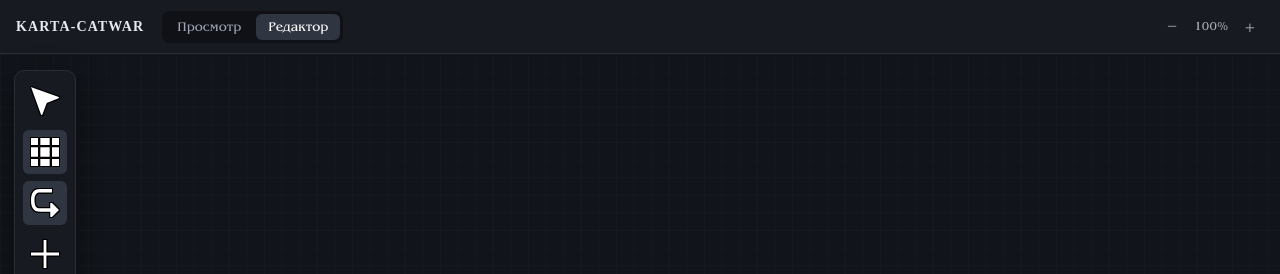
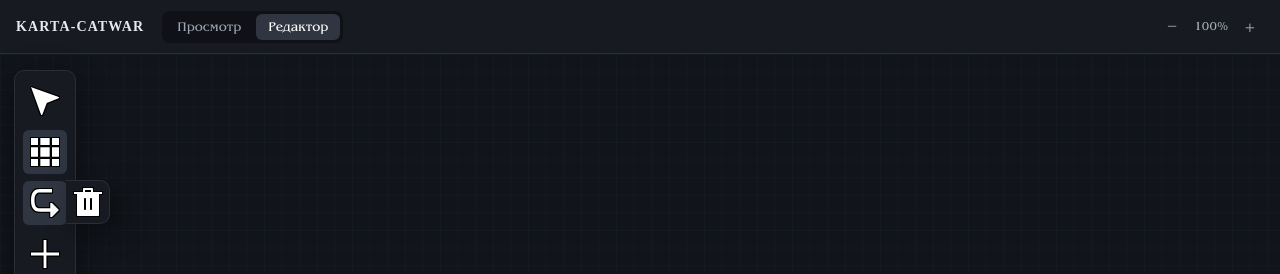
Before and after one commit to asiqut/KARTA-CATWAR, a React (Vite) app: page / in a window 1280 px wide. Both pictures are taken after a click on the button 45 px from the left and 203 px from the top of the page. Shown: the top 274 px of the page. Built offline with nearby package versions, Linux system fonts and the light colour scheme; a web font is replaced by a local one.

Commit message:
Keep transition delete tool reachable

```diff
--- a/src/App.tsx
+++ b/src/App.tsx
@@ -23,7 +23,7 @@ function connectorPath(a: { x: number; y: number }, b: { x: number; y: number },
 
 export function App() {
   const [mode, setMode] = useState<'viewer' | 'editor'>('editor'), [locations, setLocations] = useState(initialLocations), [connectors, setConnectors] = useState(initialConnectors)
-  const [selected, setSelected] = useState<string | null>(null), [hoveredTransition, setHoveredTransition] = useState<ConnectorEndpoint | null>(null), [connectionStart, setConnectionStart] = useState<ConnectorEndpoint | null>(null), [zoom, setZoom] = useState(1), [snapToGrid, setSnapToGrid] = useState(true), [connectionMode, setConnectionMode] = useState(false), [deleteConnectionMode, setDeleteConnectionMode] = useState(false), [hoveredConnectionTool, setHoveredConnectionTool] = useState(false)
+  const [selected, setSelected] = useState<string | null>(null), [hoveredTransition, setHoveredTransition] = useState<ConnectorEndpoint | null>(null), [connectionStart, setConnectionStart] = useState<ConnectorEndpoint | null>(null), [zoom, setZoom] = useState(1), [snapToGrid, setSnapToGrid] = useState(true), [connectionMode, setConnectionMode] = useState(false), [deleteConnectionMode, setDeleteConnectionMode] = useState(false)
   const dragging = useRef<{ id: string; startX: number; startY: number; x: number; y: number; size: number } | null>(null)
   const locationMap = useMemo(() => new Map(locations.map((item) => [item.id, item])), [locations])
   const connectedTransitions = useMemo(() => { const result = new Set<string>(); connectors.forEach((connector) => { result.add(`${connector.from.locationId}:${connector.from.transitionId}`); result.add(`${connector.to.locationId}:${connector.to.transitionId}`) }); return result }, [connectors])
@@ -45,8 +45,8 @@ export function App() {
 
   return <div className="app">
     <header className="topbar"><div className="brand">KARTA-CATWAR</div><div className="mode-switch"><button className={mode === 'viewer' ? 'active' : ''} onClick={() => { setMode('viewer'); setConnectionMode(false); setDeleteConnectionMode(false); setConnectionStart(null) }}>Просмотр</button><button className={mode === 'editor' ? 'active' : ''} onClick={() => setMode('editor')}>Редактор</button></div><div className="top-actions"><button onClick={() => setZoom((v) => Math.max(0.4, v - 0.1))}>−</button><span>{Math.round(zoom * 100)}%</span><button onClick={() => setZoom((v) => Math.min(2, v + 0.1))}>+</button></div></header>
-    <aside className="toolbar"><button title="Выбор" className={!connectionMode ? 'active-tool' : ''} onClick={() => { setConnectionMode(false); setDeleteConnectionMode(false); setConnectionStart(null) }}><img src="/KARTA-CATWAR/icons/cursor.svg" alt="" /></button>{mode === 'editor' && <><button title="Привязка к сетке" className={snapToGrid ? 'active-tool' : ''} onClick={() => setSnapToGrid((v) => !v)}><img src="/KARTA-CATWAR/icons/grid.svg" alt="" /></button><button title="Режим переходов" className={connectionMode ? 'active-tool' : ''} onMouseEnter={() => setHoveredConnectionTool(true)} onMouseLeave={() => setHoveredConnectionTool(false)} onClick={toggleConnectionMode}><img src="/KARTA-CATWAR/icons/arrow.svg" alt="" /></button><button title="Добавить локацию" onClick={addLocation}><img src="/KARTA-CATWAR/icons/add-location.svg" alt="" /></button><button title="Удалить выбранное" onClick={deleteSelected}><img src="/KARTA-CATWAR/icons/delete-location.svg" alt="" /></button></>}</aside>
-    {mode === 'editor' && connectionMode && hoveredConnectionTool && <aside className="transition-tools" onMouseEnter={() => setHoveredConnectionTool(true)} onMouseLeave={() => setHoveredConnectionTool(false)}><button title="Удаление переходов" className={deleteConnectionMode ? 'active-tool' : ''} onClick={() => { setDeleteConnectionMode(true); setConnectionStart(null) }}><img src="/KARTA-CATWAR/icons/delete-location.svg" alt="" /></button></aside>}
+    <aside className="toolbar"><button title="Выбор" className={!connectionMode ? 'active-tool' : ''} onClick={() => { setConnectionMode(false); setDeleteConnectionMode(false); setConnectionStart(null) }}><img src="/KARTA-CATWAR/icons/cursor.svg" alt="" /></button>{mode === 'editor' && <><button title="Привязка к сетке" className={snapToGrid ? 'active-tool' : ''} onClick={() => setSnapToGrid((v) => !v)}><img src="/KARTA-CATWAR/icons/grid.svg" alt="" /></button><button title="Режим переходов" className={connectionMode ? 'active-tool' : ''} onClick={toggleConnectionMode}><img src="/KARTA-CATWAR/icons/arrow.svg" alt="" /></button><button title="Добавить локацию" onClick={addLocation}><img src="/KARTA-CATWAR/icons/add-location.svg" alt="" /></button><button title="Удалить выбранное" onClick={deleteSelected}><img src="/KARTA-CATWAR/icons/delete-location.svg" alt="" /></button></>}</aside>
+    {mode === 'editor' && connectionMode && <aside className="transition-tools"><button title="Удаление переходов" className={deleteConnectionMode ? 'active-tool' : ''} onClick={() => { setDeleteConnectionMode((value) => !value); setConnectionStart(null) }}><img src="/KARTA-CATWAR/icons/delete-location.svg" alt="" /></button></aside>}
     <main className="canvas-shell"><div className="canvas" onClick={(event) => { if (event.target === event.currentTarget) { setSelected(null); setConnectionStart(null) } }}><svg className="map" width={CANVAS_WIDTH} height={CANVAS_HEIGHT} viewBox={`0 0 ${CANVAS_WIDTH} ${CANVAS_HEIGHT}`} style={{ transform: `scale(${CONTENT_SCALE * zoom})` }}>
       <defs><pattern id="canvas-grid" width="32" height="32" patternUnits="userSpaceOnUse"><path d="M 32 0 L 0 0 0 32" fill="none" stroke="#20252d" strokeWidth="1" /></pattern></defs>
       <rect width={CANVAS_WIDTH} height={CANVAS_HEIGHT} fill="url(#canvas-grid)" />
@@ -55,7 +55,7 @@ export function App() {
         {location.background && <image href={location.background} x="0" y="0" width={location.size} height={location.size} preserveAspectRatio="xMidYMid slice" pointerEvents="none" />}
         <rect x="0" y={-titleFontSize - 14} width={location.size} height={titleFontSize + 20} className="location-title-hitbox" onPointerDown={(e) => startDrag(e, location)} onPointerMove={dragLocation} onPointerUp={stopDrag} onPointerCancel={() => stopDrag()} onClick={(e) => selectLocation(location, e)} />
         <text x={location.size / 2} y="-14" textAnchor="middle" className="location-title" style={{ fontSize: titleFontSize }} pointerEvents="none">{location.name}</text>
-        <g className="transition-grid" pointerEvents={connectionMode ? 'auto' : 'none'}>{location.transitions.map((transition) => { const w = location.size / GRID_COLS, h = location.size / GRID_ROWS, endpoint = { locationId: location.id, transitionId: transition.id }, key = `${location.id}:${transition.id}`, hovered = hoveredTransition?.locationId === location.id && hoveredTransition.transitionId === transition.id, start = connectionStart?.locationId === location.id && connectionStart.transitionId === transition.id, connected = connectedTransitions.has(key); return <g key={transition.id} className="transition-cell" onPointerEnter={() => setHoveredTransition(endpoint)} onPointerLeave={() => setHoveredTransition(null)} onPointerDown={(event) => { event.stopPropagation(); setSelected(location.id); if (deleteConnectionMode) deleteTransition(endpoint, event); else if (connectionStart) finishConnection(endpoint, event); else beginConnection(endpoint, event) }} onClick={(event) => event.stopPropagation()}><rect x={transition.col * w} y={transition.row * h} width={w} height={h} style={{ fill: start ? '#ffffff38' : hovered && connectionMode && !deleteConnectionMode ? '#ffffff24' : connected ? '#ffffff' : 'transparent', stroke: 'rgba(255, 255, 255, .15)', strokeWidth: start || (hovered && connectionMode) ? 2 : 2 }} /></g> })}</g>
+        <g className="transition-grid" pointerEvents={connectionMode ? 'auto' : 'none'}>{location.transitions.map((transition) => { const w = location.size / GRID_COLS, h = location.size / GRID_ROWS, endpoint = { locationId: location.id, transitionId: transition.id }, key = `${location.id}:${transition.id}`, hovered = hoveredTransition?.locationId === location.id && hoveredTransition.transitionId === transition.id, start = connectionStart?.locationId === location.id && connectionStart.transitionId === transition.id, connected = connectedTransitions.has(key); return <g key={transition.id} className="transition-cell" onPointerEnter={() => setHoveredTransition(endpoint)} onPointerLeave={() => setHoveredTransition(null)} onPointerDown={(event) => { event.stopPropagation(); setSelected(location.id); if (deleteConnectionMode) deleteTransition(endpoint, event); else if (connectionStart) finishConnection(endpoint, event); else beginConnection(endpoint, event) }} onClick={(event) => event.stopPropagation()}><rect x={transition.col * w} y={transition.row * h} width={w} height={h} style={{ fill: start ? '#ffffff38' : connected ? '#ffffff' : hovered && connectionMode && !deleteConnectionMode ? '#ffffff24' : 'transparent', stroke: 'rgba(255, 255, 255, .15)', strokeWidth: start || (hovered && connectionMode) ? 2 : 2 }} /></g> })}</g>
         <rect width={location.size} height={location.size} className="location-frame" pointerEvents="none" />
       </g>)}
       <g className="connectors-layer">{connectors.map((connector) => { const fl = locationMap.get(connector.from.locationId), tl = locationMap.get(connector.to.locationId); if (!fl || !tl) return null; const ft = fl.transitions.find((i) => i.id === connector.from.transitionId), tt = tl.transitions.find((i) => i.id === connector.to.transitionId); if (!ft || !tt) return null; const sourceSide = connectionSide(fl, tl), targetSide = connectionSide(tl, fl), a = transitionEdgePoint(fl, ft, sourceSide), b = transitionEdgePoint(tl, tt, targetSide), d = connectorPath(a, b, sourceSide, targetSide); return <g key={connector.id}><path d={d} fill="none" stroke="#000000" strokeWidth="7" strokeLinecap="butt" strokeLinejoin="miter" pointerEvents="none" /><path d={d} fill="none" stroke="#ffffff" strokeWidth="4" strokeLinecap="butt" strokeLinejoin="miter" pointerEvents="none" /></g> })}</g>
```
